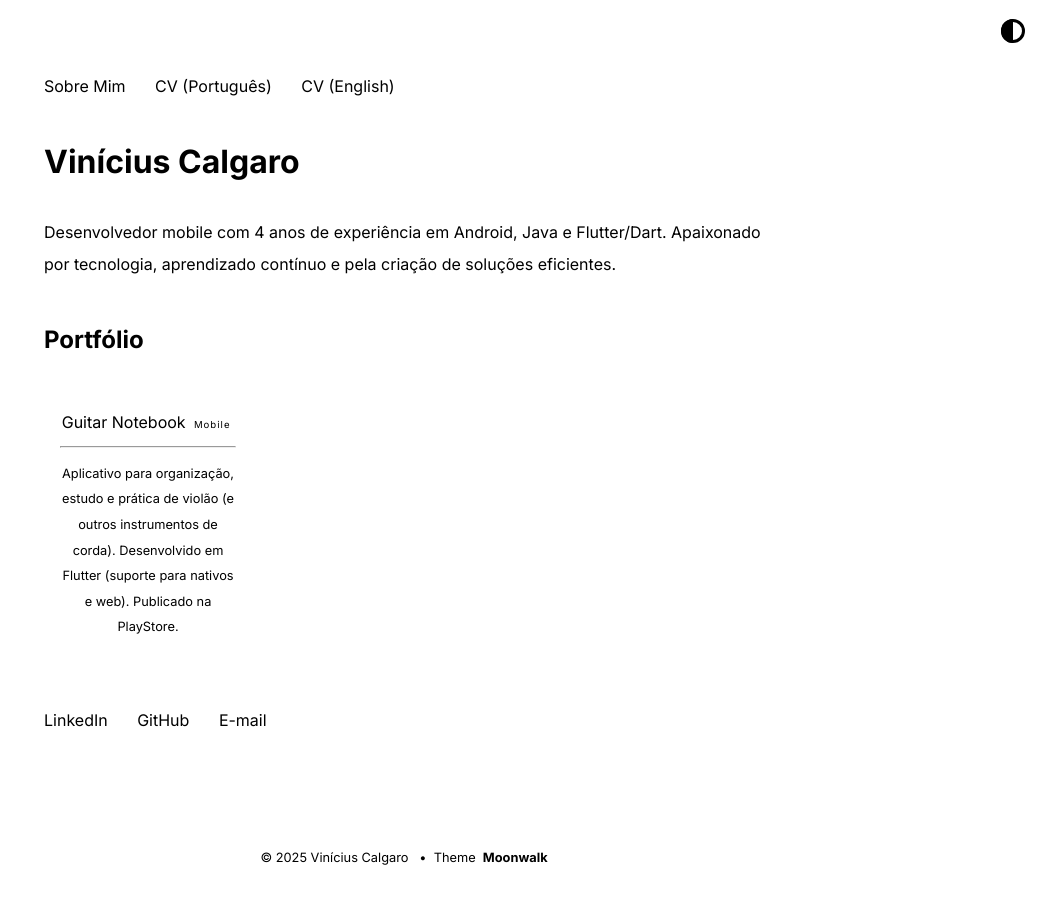
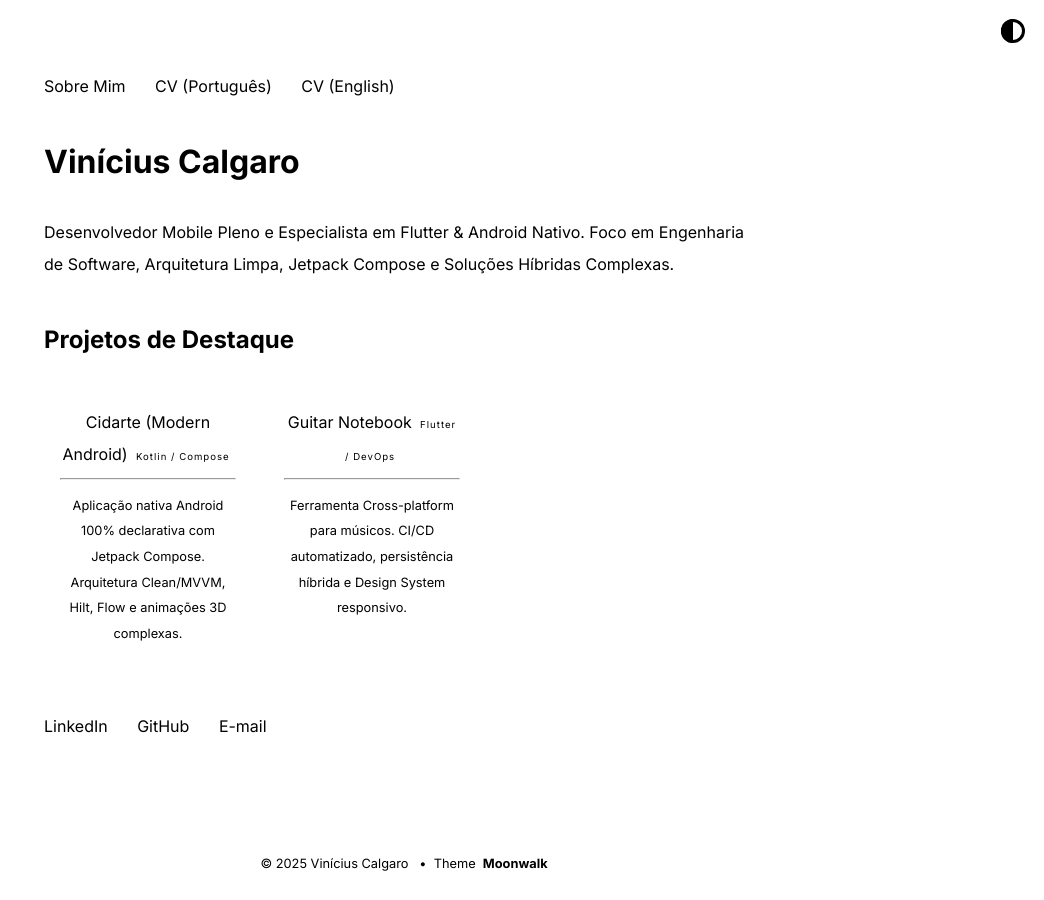
Before and after one commit to vinicalgaro/portfolio, a Jekyll site: the page built from index.md, in a window 1280 px wide. Shown: the whole page, without its empty margins (236-1280 px from the left). Built offline with Jekyll 4.4.1, drawn with Linux system fonts in a browser that asks for light colours.

Commit message:
Atualiza projetos

```diff
--- a/_config.yml
+++ b/_config.yml
@@ -2,30 +2,30 @@
 title: Vinícius Calgaro
 author: Vinícius Calgaro
 url: https://vinicalgaro.github.io/portfolio/ # URL raiz do seu site
-description: > # Descrição que aparecerá nos buscadores e no topo do site
-  Desenvolvedor mobile com 4 anos de experiência em Android, Java e Flutter/Dart. Apaixonado por tecnologia, aprendizado contínuo e pela criação de soluções eficientes.
+description: >
+  Desenvolvedor Mobile Pleno e Especialista em Flutter & Android Nativo. Foco em Engenharia de Software, Arquitetura Limpa, Jetpack Compose e Soluções Híbridas Complexas.
 
 # Configurações do tema Moonwalk
 remote_theme: abhinavs/moonwalk
 
 theme_config:
-  appearance: "auto" # "light", "dark" ou "auto" para se adaptar ao sistema
-  appearance_toggle: true # Permite ao usuário alternar o tema
-  back_home_text: "home" # Texto do link para voltar à página inicial
-  date_format: "%d/%m/%Y" # Formato de data
-  show_description: true # Exibe a descrição do site
-  show_navbar: true # Exibe a barra de navegação
-  show_footer: true # Exibe o rodapé
-  show_copyright: true # Exibe o aviso de copyright no rodapé
+  appearance: "auto" # "light", "dark" ou "auto"
+  appearance_toggle: true
+  back_home_text: "home"
+  date_format: "%d/%m/%Y"
+  show_description: true
+  show_navbar: true
+  show_footer: true
+  show_copyright: true
 
-  # Títulos das seções na página inicial
+  # Títulos das seções
   home:
-    title_projects: Portfólio
-    title_blog: Blog # Você pode desativar a exibição de posts no futuro se não for usar
+    title_projects: Projetos de Destaque
+    title_blog: Blog
 
-  # Opções de exibição de posts
-  show_projects: true # Mostra a seção de portfólio
-  show_blog: false # Mude para 'true' se decidir ter um blog
+  # Opções de exibição
+  show_projects: true
+  show_blog: false
   show_reading_time: true
   show_tags: true
 
--- a/_data/home.yml
+++ b/_data/home.yml
@@ -4,17 +4,22 @@ navbar_entries:
     url: about
 
   - title: CV (Português)
-    url: curriculoViniciusCalgaroPTBR.pdf
+    url: Vinicius-Calgaro-CV.pdf
 
   - title: CV (English)
-    url: curriculoViniciusCalgaroENG.pdf
+    url: Vinicius-Calgaro-CV-ENG.pdf
 
-# Seção de Portfólio - Mantida como você criou
+# Seção de Portfólio
 project_entries:
+  - title: Cidarte (Modern Android)
+    url: cidarte
+    desc: Aplicação nativa Android 100% declarativa com Jetpack Compose. Arquitetura Clean/MVVM, Hilt, Flow e animações 3D complexas.
+    highlight: Kotlin / Compose
+
   - title: Guitar Notebook
-    url: pagina-do-app
-    desc: Aplicativo para organização, estudo e prática de violão (e outros instrumentos de corda). Desenvolvido em Flutter (suporte para nativos e web). Publicado na PlayStore.
-    highlight: Mobile
+    url: guitar-notebook
+    desc: Ferramenta Cross-platform para músicos. CI/CD automatizado, persistência híbrida e Design System responsivo.
+    highlight: Flutter / DevOps
 
 # Entradas do rodapé (final da página)
 footer_entries:
--- a/about.md
+++ b/about.md
@@ -3,10 +3,17 @@ layout: post
 title: Sobre Mim
 ---
 
-Olá! Eu sou o Vinícius Calgaro, um desenvolvedor mobile com 4 anos de experiência construindo e mantendo aplicações em **Flutter/Dart**, **Android Nativo** e **Java**.
+Olá! Eu sou o **Vinícius Calgaro**, um Engenheiro de Software Mobile com 4 anos de experiência, especializado na construção de ecossistemas complexos utilizando **Flutter** e **Android Nativo**.
 
-Minha carreira tem sido focada no desenvolvimento de soluções comerciais complexas, incluindo sistemas de ponto de venda (PDV) e terminais de autoatendimento, onde trabalhei na integração de APIs, sistemas de mensageria como **ActiveMQ** e na orquestração de serviços com **Docker** e **Spring Boot**.
+Minha atuação é focada em resolver desafios de engenharia, como a integração profunda entre plataformas (**Platform Channels**, **Services**, **Broadcasts**) e a modernização de arquiteturas legadas para padrões escaláveis como **Clean Architecture** e **MVVM**.
 
-Sou guiado pelos princípios de **Clean Code** e **SOLID** e tenho experiência com padrões como **MVC** e **MVVM** para criar código limpo e sustentável. Sou obcecado por aprender e evoluir constantemente, sempre com um espírito colaborativo e muita atenção aos detalhes para entregar o melhor resultado possível.
+Atualmente, lidero o desenvolvimento de soluções críticas para o varejo (PDVs), garantindo alta disponibilidade e performance. Além do código, tenho forte viés de Produto, utilizando **Design Systems** para garantir UI/UX consistente e métricas de dados para tomada de decisão.
 
-Sinta-se à vontade para explorar meu projeto e entrar em contato!
+### Minha Stack Principal:
+* **Mobile Híbrido:** Flutter (Mobile/Web), Dio, Provider/Cubit, Testes Automatizados.
+* **Android Moderno:** Kotlin/Java, Jetpack Compose, Coroutines & Flow, Hilt, Room.
+* **Engenharia:** CI/CD (GitHub Actions), Docker, AWS, Multi-repo Management.
+
+Sou movido pela qualidade de código e pela busca constante de tecnologias que elevem o nível dos produtos que construo.
+
+Sinta-se à vontade para explorar meus projetos ou entrar em contato!
--- /dev/null
+++ b/cidarte.md
@@ -0,0 +1,44 @@
+---
+layout: post
+title: Cidarte
+---
+
+## Modern Android Development
+
+O **Cidarte** é um projeto desenvolvido para demonstrar o estado da arte no desenvolvimento Android nativo em 2025. É um aplicativo de descoberta de filmes que consome a API do TMDb, focado em **UI Declarativa**, **Animações Complexas** e **Arquitetura Escalável**.
+
+### Destaques Técnicos
+* **Interface 100% Compose:** UI construída inteiramente com Jetpack Compose e Material 3.
+* **Animações Avançadas:** Implementação de *Flip Card 3D* (Cine Roleta) utilizando `graphicsLayer` e `animateFloatAsState`.
+* **Performance:** Otimização de busca com operadores `Flow` (debounce, distinctUntilChanged) para reduzir chamadas de rede.
+* **Arquitetura:** Clean Architecture + MVVM rigoroso.
+* **Offline-First:** Cache local de dados utilizando Room Database.
+
+### Tech Stack
+* **Linguagem:** Kotlin
+* **Injeção de Dependência:** Hilt
+* **Assincronismo:** Coroutines & Flow
+* **Rede:** Retrofit & OkHttp (com Interceptors)
+* **Imagens:** Coil
+
+## Demonstração
+
+Veja o aplicativo em funcionamento:
+
+<div style="display: flex; justify-content: center; margin: 20px 0;">
+  <div style="position: relative; width: 100%; max-width: 315px; aspect-ratio: 9/16; border-radius: 12px; overflow: hidden; box-shadow: 0 4px 12px rgba(0,0,0,0.15);">
+    <iframe
+      src="https://www.youtube.com/embed/UPpffsrn4GA"
+      style="position: absolute; top: 0; left: 0; width: 100%; height: 100%;"
+      frameborder="0"
+      allow="accelerometer; autoplay; clipboard-write; encrypted-media; gyroscope; picture-in-picture"
+      allowfullscreen>
+    </iframe>
+  </div>
+</div>
+
+## Links
+
+* **[Ver código no GitHub](https://github.com/vinicalgaro/cidarte)**
+
+---
--- /dev/null
+++ b/guitar-notebook.md
@@ -0,0 +1,41 @@
+---
+layout: post
+title: Guitar Notebook
+---
+
+## Sobre o Projeto
+
+O **Guitar Notebook** é uma ferramenta completa para músicos organizarem seus estudos. Ele permite cadastrar nome, instrumento, afinação e links de referência, estruturando cada música em partes (verso, refrão) com sequências de acordes e padrões rítmicos detalhados.
+
+O grande diferencial é o **Modo de Prática Interativo**: um player automático que rola a tela e exibe os diagramas de acordes e ritmos no tempo certo, permitindo que o músico se concentre apenas em tocar.
+
+### Tecnologias e Arquitetura
+* **Stack:** Flutter & Dart (Mobile e Web).
+* **Arquitetura:** MVVM com Clean Architecture.
+* **Gerência de Estado:** Provider e ChangeNotifiers.
+* **Persistência:** Drift (SQLite no Android, IndexedDB na Web).
+* **Engenharia:** CI/CD com GitHub Actions, Internacionalização (i18n) e Design System responsivo.
+
+## Demonstração
+
+Veja o aplicativo em funcionamento:
+
+<div style="display: flex; justify-content: center; margin: 20px 0;">
+  <div style="position: relative; width: 100%; max-width: 315px; aspect-ratio: 9/16; border-radius: 12px; overflow: hidden; box-shadow: 0 4px 12px rgba(0,0,0,0.15);">
+    <iframe
+      src="https://www.youtube.com/embed/vjfxVff1M9E"
+      style="position: absolute; top: 0; left: 0; width: 100%; height: 100%;"
+      frameborder="0"
+      allow="accelerometer; autoplay; clipboard-write; encrypted-media; gyroscope; picture-in-picture"
+      allowfullscreen>
+    </iframe>
+  </div>
+</div>
+
+## Links
+
+* **[Ver código no GitHub](https://github.com/vinicalgaro/Guitar-Notebook)**
+* **[Acessar Versão Web](https://vinicalgaro.github.io/Guitar-Notebook/)**
+* <span style="opacity: 0.6">Baixar na Play Store (Em processo de publicação)</span>
+
+---
```
Also changed, not shown: pagina-do-app.md (deleted, +0 -36 lines), 4 other files.
